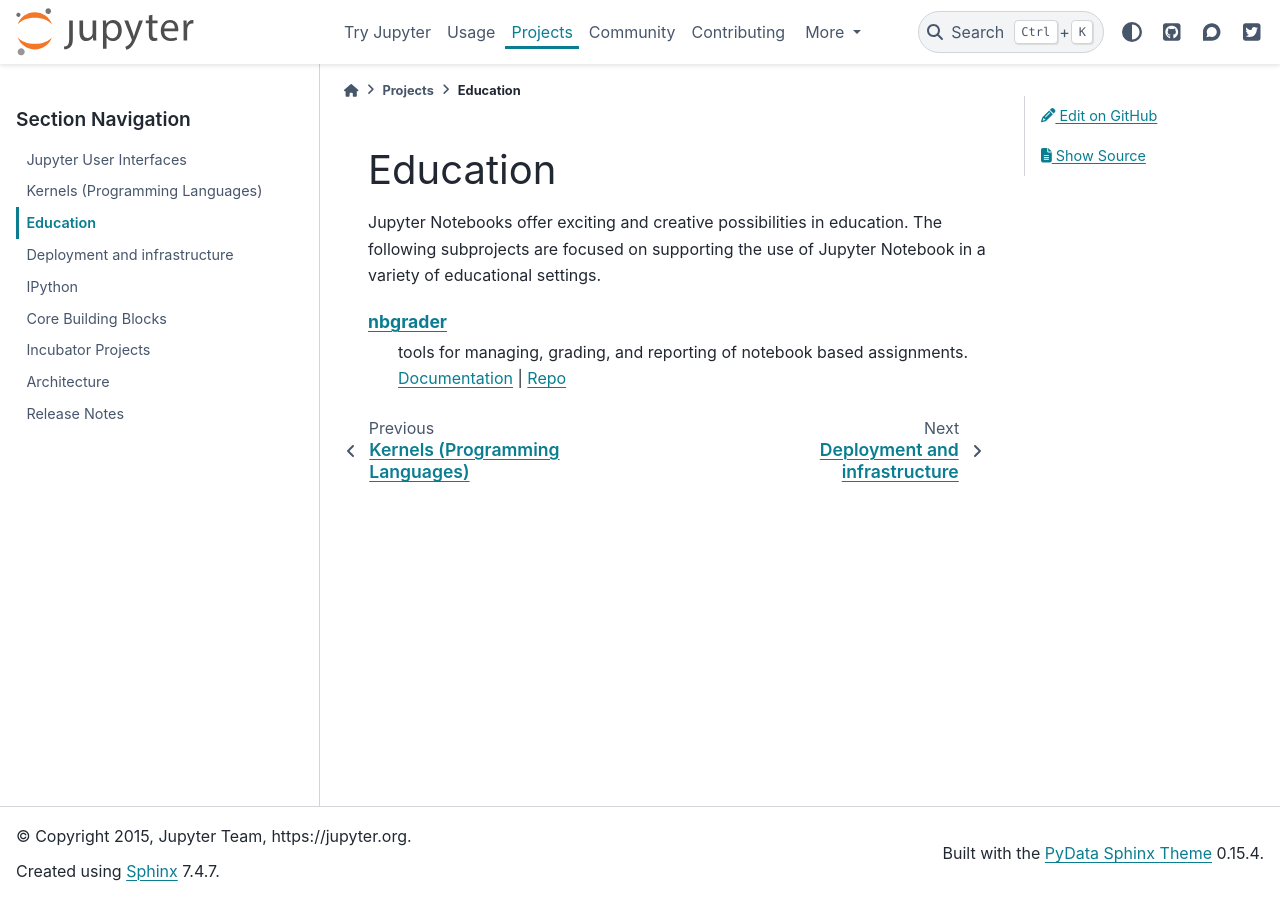
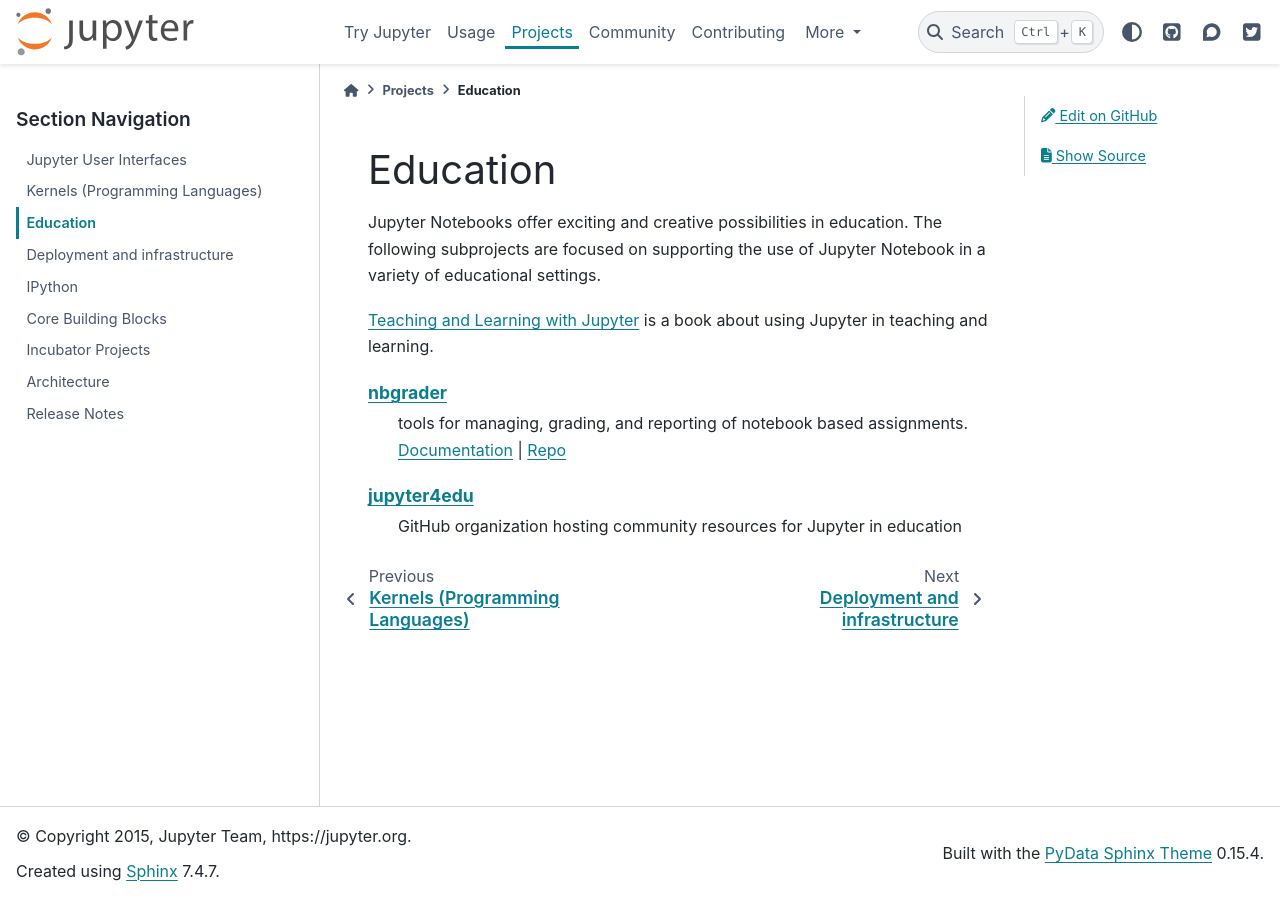
Before and after one commit to jupyter/jupyter, a Sphinx documentation site: the page built from docs/source/projects/education.rst, in a window 1280 px wide. Built offline with Sphinx 7.4.7 and the PyData theme 0.15.4, drawn with Linux system fonts in a browser that asks for light colours; pages that are not in the unit, such as notebooks, are missing from menus.

Commit message:
Mention `Teaching and Learning with Jupyter` book and jupyter4edu (#600)

```diff
--- a/docs/source/projects/education.rst
+++ b/docs/source/projects/education.rst
@@ -6,6 +6,9 @@
 following subprojects are focused on supporting the use of Jupyter Notebook in
 a variety of educational settings.
 
+`Teaching and Learning with Jupyter <https://jupyter4edu.github.io/jupyter-edu-book/>`__
+is a book about using Jupyter in teaching and learning.
+
 .. glossary::
 
     `nbgrader <https://nbgrader.readthedocs.io/en/stable/>`__
@@ -13,3 +16,5 @@
         assignments.
         `Documentation <https://nbgrader.readthedocs.io/en/stable/>`__ |
         `Repo <https://github.com/jupyter/nbgrader>`__
+    `jupyter4edu <https://github.com/orgs/jupyter4edu/>`__
+        GitHub organization hosting community resources for Jupyter in education
```
